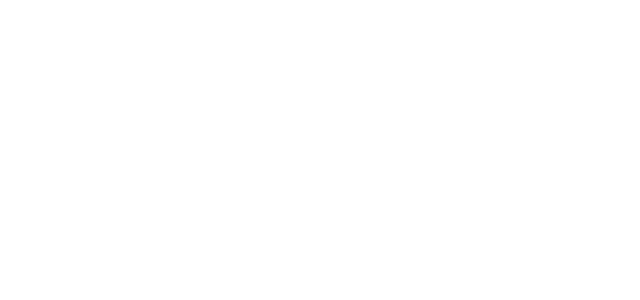
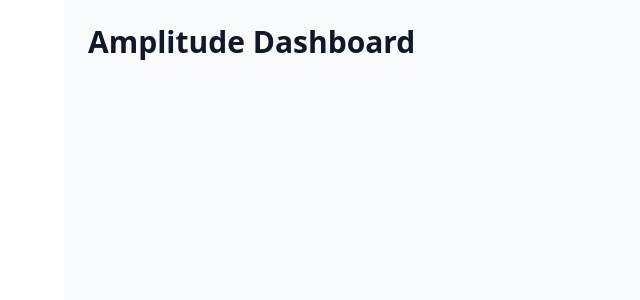
Before and after one commit to marianotue01/cv-mariano, a React (Create React App) app: page /Amplitude in a window 1280 px wide. Before the commit this address had no page. Shown: the top 300 px of the page, without its empty margins (0-640 px from the left). Built offline with nearby package versions, Linux system fonts and the light colour scheme.

Commit message:
Migración backend a Python y configuración Vercel

```diff
--- /dev/null
+++ b/src/components/Amplitude.jsx
@@ -0,0 +1,15 @@
+// src/frontend/Amplitude.jsx
+import React from "react";
+
+export default function Amplitude() {
+  return (
+    <div className="max-w-6xl mx-auto p-6 font-sans text-gray-900 bg-gray-50 min-h-screen">
+      <h1 className="text-3xl font-bold mb-4">Amplitude Dashboard</h1>
+      <iframe
+        src="https://app.eu.amplitude.com/analytics/share/477d7de2cde841179543b1fe4ce3f779"
+        style={{ width: "100%", height: "80vh", border: "none" }}
+        title="Amplitude Dashboard"
+      />
+    </div>
+  );
+}
--- a/src/frontend/App.js
+++ b/src/frontend/App.js
@@ -2,6 +2,7 @@
 import { BrowserRouter as Router, Routes, Route } from "react-router-dom";
 import Home from "./Home";
 import Hats from "./Hats";
+import Amplitude from "../components/Amplitude";
 import { Analytics } from "@vercel/analytics/react";
 
 export default function App() {
@@ -10,6 +11,7 @@
       <Routes>
         <Route path="/" element={<Home />} />
         <Route path="/Hats" element={<Hats />} />
+        <Route path="/Amplitude" element={<Amplitude />} />
       </Routes>
       <Analytics />
     </Router>
--- a/src/frontend/Home.js
+++ b/src/frontend/Home.js
@@ -6,6 +6,8 @@
 import CvSummary from "../components/CvSummary";
 import Section from "../components/Section";
 import TextWithKeywords from "../components/TextWithKeywords";
+import { Link } from "react-router-dom";
+
 
 import {
   coreCompetencies,
@@ -43,6 +45,10 @@
     };
   }, []);
 
+  const openAmplitude = () => {
+    window.open("TU_URL_DEL_DASHBOARD_DE_AMPLITUDE", "_blank");
+  };
+
   return (
     <div className="max-w-6xl mx-auto p-6 font-sans text-gray-900 bg-gray-50 min-h-screen relative leading-snug">
       {/* Imagen de Mariano */}
@@ -76,15 +82,22 @@
           </a>
         </p>
 
-        {/* Botón para nueva página */}
-        <div className="mt-3">
-          <a
-            href="/Hats"
-            className="inline-block px-6 py-2 bg-blue-600 text-white rounded hover:bg-blue-700 transition"
-          >
-            See more ...
-          </a>
-        </div>
+        {/* Botones para nueva página y Amplitude */}
+
+          <div className="mt-3 flex gap-2">
+            <Link
+              to="/Hats"
+              className="inline-block px-6 py-2 bg-blue-600 text-white rounded hover:bg-blue-700 transition"
+            >
+              See more ...
+            </Link>
+            <Link
+              to="/Amplitude"
+              className="inline-block px-6 py-2 bg-green-600 text-white rounded hover:bg-green-700 transition"
+            >
+              Analytics
+            </Link>
+          </div>
       </header>
 
       {/* About */}
```
